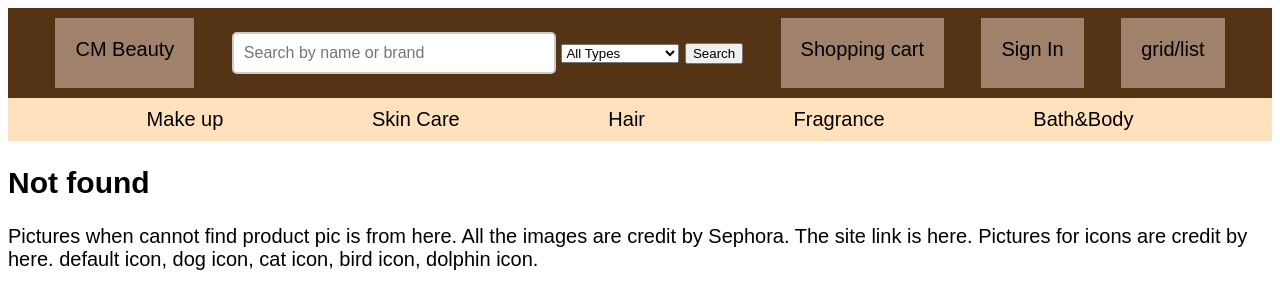
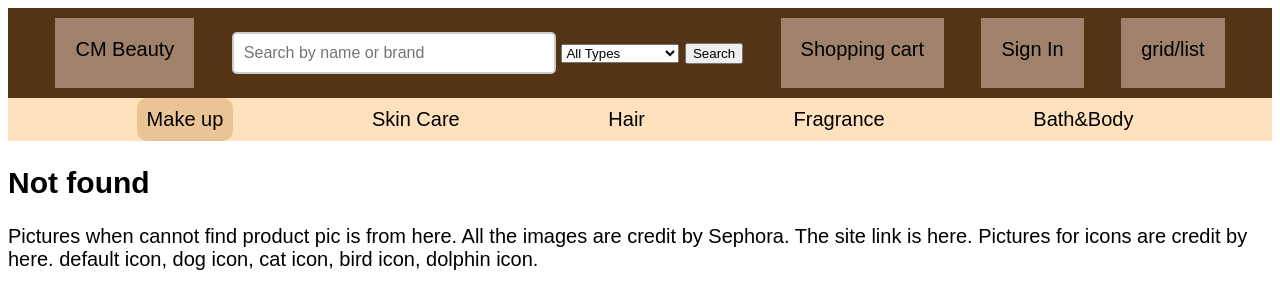
Before and after one commit to mimimimi2002/cosmeticsite, a plain HTML site: page public/index.html in a window 1280 px wide. Both pictures are taken after a click on the element "Make up". Drawn offline with nearby package versions, Linux system fonts and the light colour scheme; no server answers; a web font is replaced by a local one.

Commit message:
feat: highlight menu when activated

```diff
--- a/public/index.js
+++ b/public/index.js
@@ -53,20 +53,38 @@
    */
   function setupFilterMenu() {
     qs(".make-up").addEventListener("click", async function() {
+      setActiveMenu(this);
       await filterMenu("makeup", "Make up");
     });
     qs(".skin-care").addEventListener("click", async function() {
+      setActiveMenu(this);
       await filterMenu("skincare", "Skin Care");
     });
     qs(".hair").addEventListener("click", async function() {
+      setActiveMenu(this);
       await filterMenu("hair", "Hair");
     });
     qs(".fragrance").addEventListener("click", async function() {
+      setActiveMenu(this);
       await filterMenu("fragrance", "Fragrance");
     });
     qs(".bath-body").addEventListener("click", async function() {
+      setActiveMenu(this);
       await filterMenu("bathbody", "Bath & Body");
     });
+  }
+
+  /**
+   * Highlights the clicked menu item by adding the "active" class,
+   * and removes it from all other menu items so only one stays highlighted.
+   * @param {HTMLElement} selected - The clicked menu element to highlight.
+   */
+  function setActiveMenu(selected) {
+    let items = qsa("#menu div");
+    for (let i = 0; i < items.length; i++) {
+      items[i].classList.remove("active");
+    }
+    selected.classList.add("active");
   }
 
   /**
--- a/public/style.css
+++ b/public/style.css
@@ -80,6 +80,11 @@ body {
   padding: 10px;
   border-radius: 10px;
   color: black;
+  cursor: pointer;
+}
+
+#menu div.active {
+  background-color: rgb(235, 196, 149);
 }
 
 .grid-card {
```
